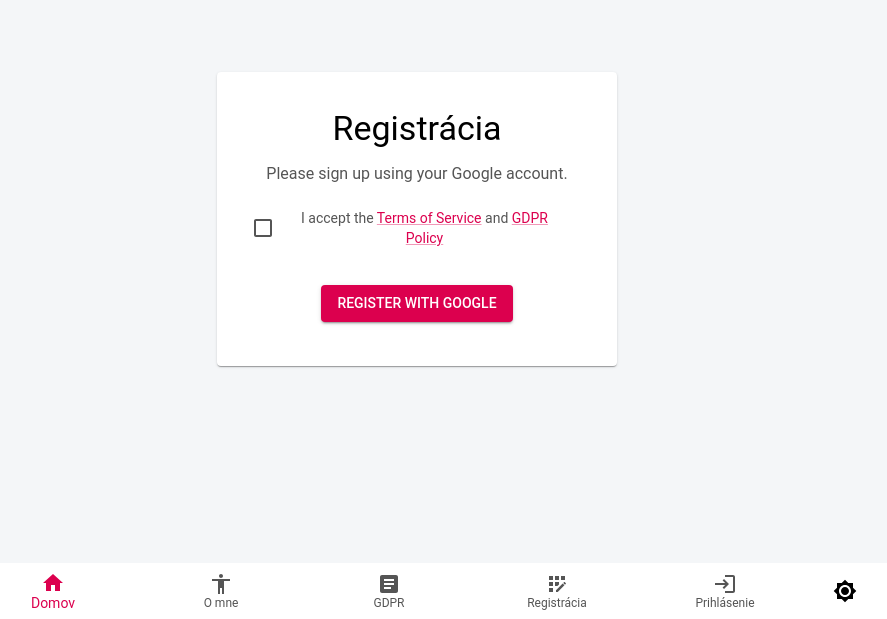
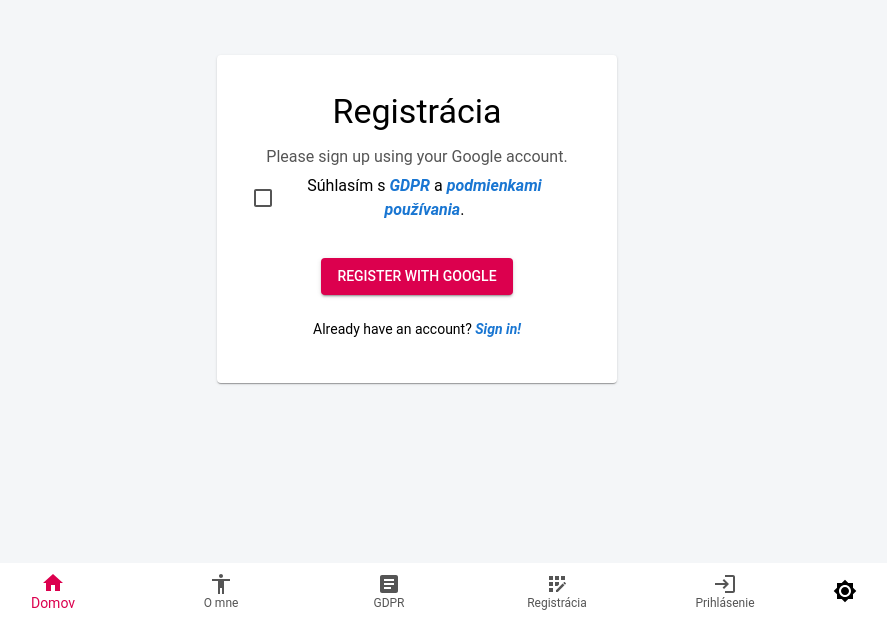
Before and after one commit to janchi-source/Zochook, a Next.js app: page /auth/registracia in a window 1280 px wide. Shown: the part 181-800 px from the top of the page, without its empty margins (223-1110 px from the left). Built offline with nearby package versions, Linux system fonts and the light colour scheme; no server answers.

Commit message:
add linking betwen signup and signin+minor changes

```diff
--- a/package.json
+++ b/package.json
@@ -20,7 +20,8 @@
     "next-auth": "^4.24.11",
     "react": "^18",
     "react-dom": "^18",
-    "ts-node": "^10.9.2"
+    "ts-node": "^10.9.2",
+    "zod": "^3.24.1"
   },
   "devDependencies": {
     "@types/node": "^20",
--- a/src/app/auth/prihlasenie/page.tsx
+++ b/src/app/auth/prihlasenie/page.tsx
@@ -1,6 +1,6 @@
 // src/app/auth/prihlasenie/page.tsx
 
-import SignInView from "../../../sections/SignUpView";
+import SignInView from "../../../sections/SignInView";
 
 export const metadata = { title: "Prihlásenie užívateľa | ZoškaSnap" };
 
--- /dev/null
+++ b/src/components/CustomLink.tsx
@@ -0,0 +1,94 @@
+// src/components/CustomLink.tsx
+
+/**
+ * @file CustomLink.tsx
+ * @description
+ * A reusable and customizable hyperlink component styled with Material-UI.
+ * Designed to standardize link styles and provide flexible options for customization.
+ *
+ * @usage
+ * Use this component to create hyperlinks with customizable text, URL, color, and behavior (e.g., opening in a new tab).
+ * Suitable for navigation, linking to external resources, or creating consistent links across the app.
+ *
+ * @props
+ * - `href` (required): The URL to which the link points.
+ * - `text` (required): The text displayed for the link.
+ * - `color` (optional): The color of the link. Accepts any valid Material-UI theme color (e.g., "primary", "secondary").
+ *   Defaults to "secondary.main".
+ * - `sx` (optional): An object containing additional styles to customize the link.
+ *   Uses Material-UI's `SxProps<Theme>` for styling flexibility.
+ * - `openInNewTab` (optional): Boolean flag to open the link in a new tab.
+ *   Defaults to `false` (opens in the same tab).
+ *
+ * @example
+ * // Example 1: Default styling
+ * <CustomLink href="/about" text="Learn more about us" />
+ *
+ * @example
+ * // Example 2: Customized color and behavior
+ * <CustomLink
+ *   href="https://example.com"
+ *   text="Visit Example"
+ *   color="primary.main"
+ *   openInNewTab
+ *   sx={{
+ *     fontStyle: "normal",
+ *     textDecoration: "underline",
+ *   }}
+ * />
+ *
+ * @example
+ * // Example 3: Additional hover effect
+ * <CustomLink
+ *   href="/features"
+ *   text="Discover Features"
+ *   sx={{
+ *     "&:hover": {
+ *       color: "primary.dark",
+ *     },
+ *   }}
+ * />
+ */
+
+
+// MUI imports
+import Link from "@mui/material/Link";
+import { SxProps, Theme } from "@mui/system";
+
+// Props interface for CustomLink
+interface LinkProps {
+  href: string; // URL the link points to
+  text: string; // Text displayed for the link
+  color?: string; // Optional custom color (Material-UI theme colors)
+  sx?: SxProps<Theme>; // Allow additional styles
+  openInNewTab?: boolean; // Open link in a new tab
+}
+
+// Custom Link Component
+const CustomLink = ({
+  href,
+  text,
+  color = "secondary.main", // Default color
+  sx = {}, // Default styles
+  openInNewTab = false, // Default behavior to open in the same tab
+}: LinkProps) => (
+  <Link
+    href={href}
+    target={openInNewTab ? "_blank" : "_self"} // Set target based on prop
+    rel={openInNewTab ? "noopener noreferrer" : undefined} // Add rel for security with _blank
+    sx={{
+      color, // Apply the passed color or default
+      fontWeight: "bold", // Default bold text
+      fontStyle: "italic", // Default italic text
+      textDecoration: "none", // Default no underline
+      "&:hover": {
+        textDecoration: "underline", // Default underline on hover
+      },
+      ...sx, // Merge custom styles with defaults
+    }}
+  >
+    {text}
+  </Link>
+);
+
+export default CustomLink;
--- a/src/sections/SignUpView.tsx
+++ b/src/sections/SignUpView.tsx
@@ -1,5 +1,3 @@
-// src/sections/SignUpView.tsx
-
 'use client';
 
 import React, { useState } from 'react';
@@ -12,15 +10,37 @@ import CardContent from '@mui/material/CardContent';
 import Box from '@mui/material/Box';
 import Checkbox from '@mui/material/Checkbox';
 import FormControlLabel from '@mui/material/FormControlLabel';
-import Link from '@mui/material/Link';
+import Alert from "@mui/material/Alert";
+import SignInUpViewLink from "../components/CustomLink";
+import { z } from "zod";
 
 export default function SignUpView() {
-  const [acceptTerms, setAcceptTerms] = useState(false);
+  const [isChecked, setIsChecked] = useState(false);
+  const [error, setError] = useState<string | null>(null);
   const router = useRouter();
 
+  const signUpSchema = z.object({
+    acceptedTerms: z.literal(true, {
+      errorMap: () => ({
+        message: "Musíte súhlasiť s GDPR a podmienkami používania"
+      })
+    })
+  });
+
+  const handleCheckboxChange = () => {
+    setIsChecked(!isChecked);
+    if (error) {
+      setError(null);
+    }
+  };
+
   const handleSignUp = async () => {
-    if (!acceptTerms) {
-      alert('Please accept the terms and conditions to proceed.');
+    try {
+      signUpSchema.parse({ acceptedTerms: isChecked });
+    } catch (e) {
+      if (e instanceof z.ZodError) {
+        setError(e.errors[0].message);
+      }
       return;
     }
 
@@ -37,7 +57,7 @@ export default function SignUpView() {
         justifyContent: 'center',
         alignItems: 'center',
         minHeight: '100vh',
-        bgcolor: 'background.default',
+        bgcolor: 'background.default'
       }}
     >
       <Card
@@ -45,61 +65,51 @@ export default function SignUpView() {
           width: 400,
           padding: '20px',
           bgcolor: 'background.paper',
-          color: 'text.primary',
+          color: 'text.primary'
         }}
       >
         <CardContent sx={{ textAlign: 'center' }}>
-          <Typography
-            variant="h4"
-            gutterBottom
-            sx={{ color: 'text.primary' }}
-          >
+          <Typography variant="h4" gutterBottom sx={{ color: 'text.primary' }}>
             Registrácia
           </Typography>
-          <Typography
-            variant="body1"
-            gutterBottom
-            sx={{ color: 'text.secondary' }}
-          >
+          <Typography variant="body1" gutterBottom sx={{ color: 'text.secondary' }}>
             Please sign up using your Google account.
           </Typography>
+
           <FormControlLabel
             control={
-              <Checkbox
-                checked={acceptTerms}
-                onChange={(e) => setAcceptTerms(e.target.checked)}
-                color="primary"
-              />
+              <Checkbox checked={isChecked} onChange={handleCheckboxChange} />
             }
             label={
-              <Typography variant="body2" sx={{ color: 'text.secondary' }}>
-                I accept the{' '}
-                <Link href="/podmienky" color="primary">
-                  Terms of Service
-                </Link>{' '}
-                and{' '}
-                <Link href="/gdpr" color="primary">
-                  GDPR Policy
-                </Link>
-              </Typography>
+              <>
+                Súhlasím s <SignInUpViewLink href="/gdpr" text="GDPR" /> a{" "}
+                <SignInUpViewLink href="/podmienky" text="podmienkami používania" />.
+              </>
             }
-            sx={{ marginTop: 2, marginBottom: 2 }}
+            sx={{ mb: 2 }}
           />
+
+          {error && <Alert severity="error" sx={{ mb: 2 }}>{error}</Alert>}
+
           <Button
             variant="contained"
             color="primary"
-            onClick={handleSignUp} // Always clickable
+            onClick={handleSignUp}
             sx={{
               marginTop: '20px',
               bgcolor: 'primary.main',
               color: 'primary.contrastText',
               '&:hover': {
-                bgcolor: 'primary.dark',
-              },
+                bgcolor: 'primary.dark'
+              }
             }}
           >
             Register with Google
           </Button>
+
+          <Typography variant="body2" sx={{ mt: 3 }}>
+            Already have an account? <SignInUpViewLink href="/auth/prihlasenie" text="Sign in!" />
+          </Typography>
         </CardContent>
       </Card>
     </Box>
```
Also changed, not shown: src/sections/SignInView.tsx (+12 -12 lines), 1 other file (tests, documents, lock files or other folders).
